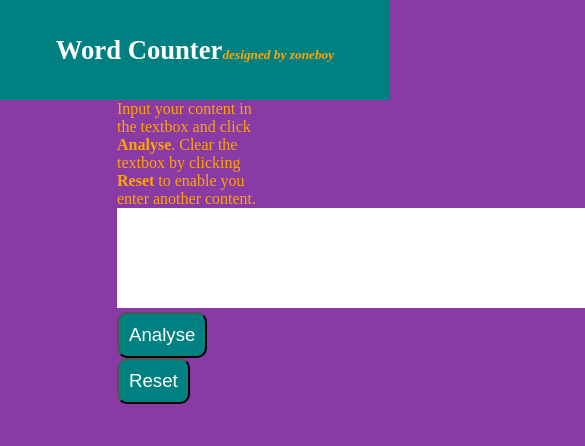
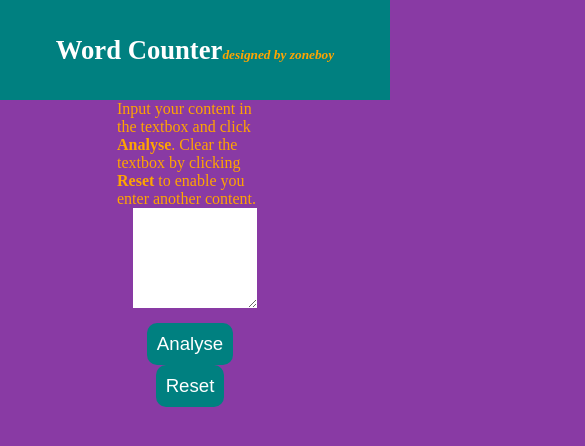
Before and after one commit to Joshuafolorunsho/wordcounter, a plain HTML site: page index.html in a window 390 px wide. Shown: the top 446 px of the page, 585 px wide, since content can reach past the window. Drawn offline with Linux system fonts and the light colour scheme.

Commit message:
fixed the responsiveness

```diff
--- a/wordcounter.css
+++ b/wordcounter.css
@@ -37,11 +37,17 @@ main {
 }
 
 textarea.myInput {
+	display: block;
 	background-color: white;
 	border: none;
-	width: 500px;
+	width: 80%;
 	height: 100px;
+	margin: 0 auto;
+}
 
+.btn-container{
+	margin-top: 15px;
+	text-align: center;
 }
 
 button {
@@ -50,6 +56,7 @@ button {
 	background-color: teal;
 	color: white;
 	font-size: 14pt;
+	border: none;
 	border-radius: 10px;
 	cursor: pointer;
 }
```
